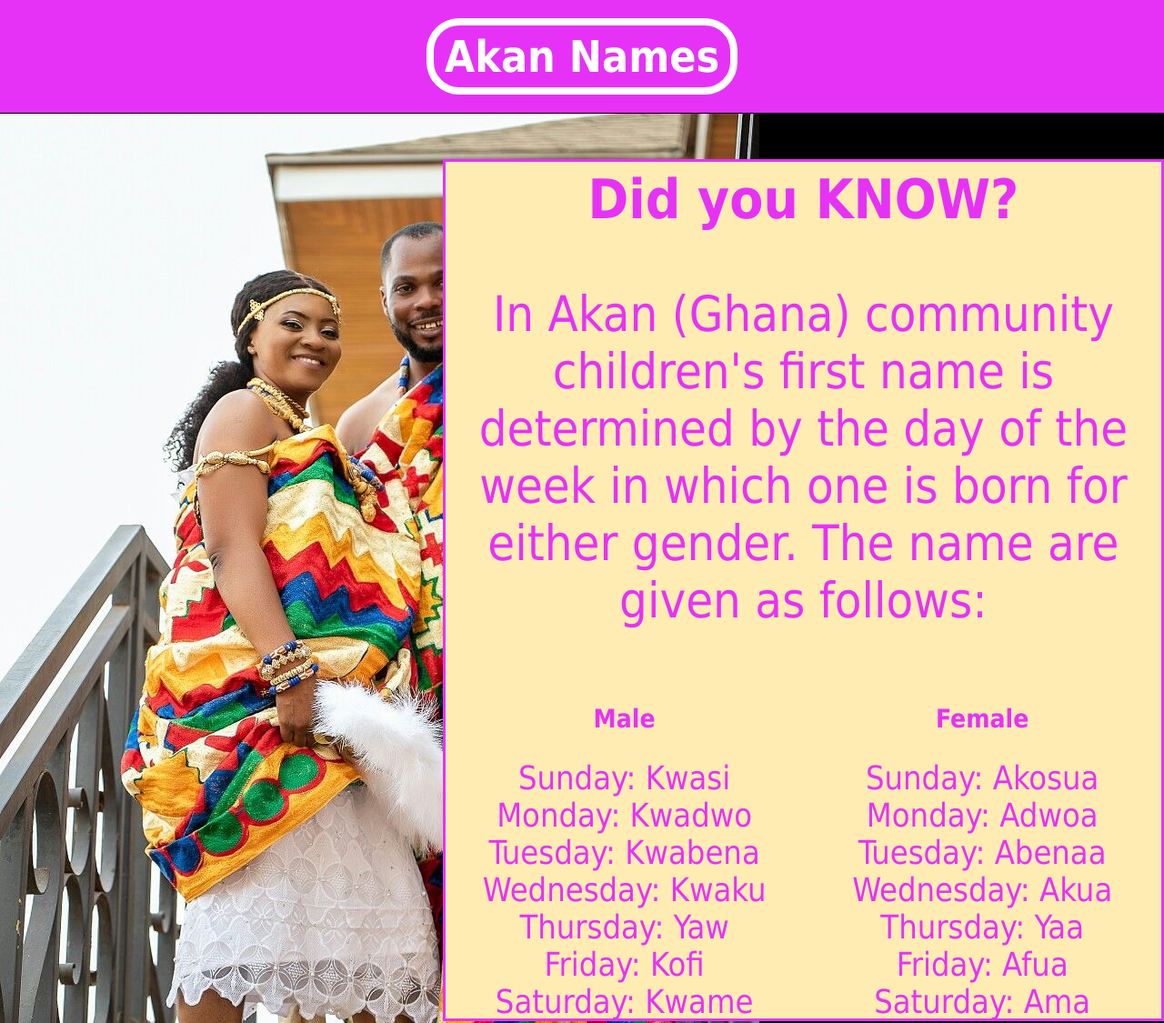
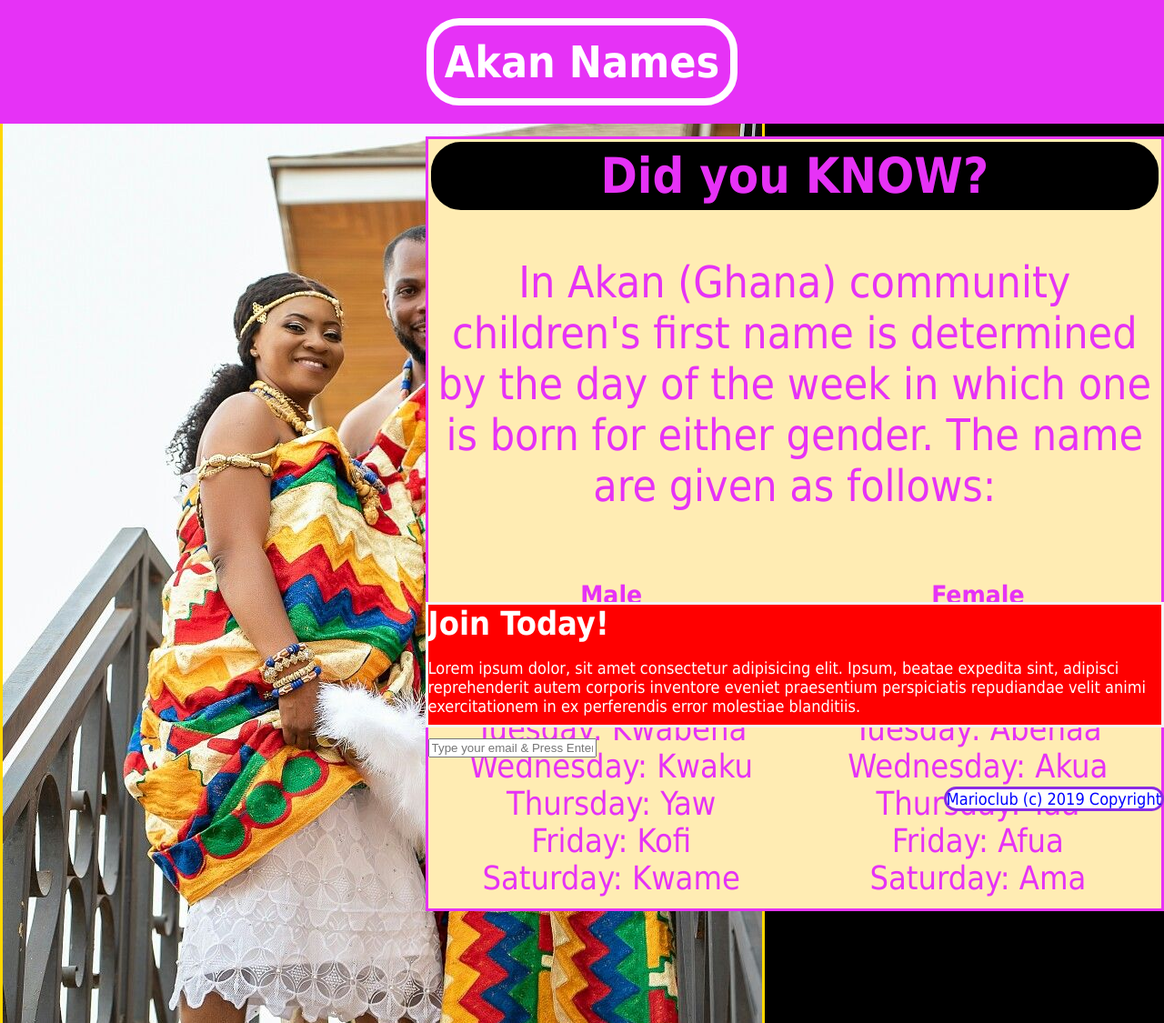
Before and after one commit to qadipo/akan-name, a plain HTML site: page index.html in a window 1280 px wide. Shown: the top 1125 px of the page at 91% size. Drawn offline with Linux system fonts and the light colour scheme.

Commit message:
Style the input area

```diff
--- a/css/styles.css
+++ b/css/styles.css
@@ -27,7 +27,7 @@ body, ul, li, h1, h2, a{
     color: white;
     border: 8px solid white;
     display: inline-block;
-    padding: 6px 12px;
+    padding: 12px 12px;
     border-radius: 36px;
   }
 .banner{
@@ -37,6 +37,8 @@ body, ul, li, h1, h2, a{
 }
 .banner img{
     max-width:100%;
+    border: gold;
+    border-style: solid;
 }
 .banner .welcome{
     background-color: #ffecb3;
@@ -44,9 +46,9 @@ body, ul, li, h1, h2, a{
     top: 0px;
     /* left: 837px; */
     right: 0px;
-    top: 50px;
-    height: 75%;
-    width: 61.5%;
+    top: 25px;
+    height: 67%;
+    width: 63%;
     border: #e632f6;
     border-style: solid;
     vertical-align: bottom;
@@ -62,14 +64,41 @@ li{
 }
 .banner h2{
     text-align: center;
-    font-size: 2.5em;
+    font-size: 2.25em;
     padding: 6px 0;
+    border-radius: 36px;
+    border: #ffecb3;
+    border-style: solid;
+    background-color: black;
 }
 .banner h3{
     text-align: center;
 }
 .banner p{
     text-align: center;
-    font-size: 2.25em;
+    font-size: 2em;
 
 }
+.join{
+    background-color: red;
+    position: absolute;
+    right: 0px;
+    width: 63%;
+    height: 16.5%;
+    bottom: 0px;
+    border: whitesmoke;
+    border-style: solid;
+}
+.copyright{
+    background-color: white;
+    position: absolute;
+    right: 0px;
+    /* width: 61.5%; */
+    height: -5%;
+    bottom: -110px;
+    border: blueviolet;
+    border-style: solid;
+    color: blue;
+    text-align: center;
+    display: inline-block;border-radius: 36px;
+}
```
